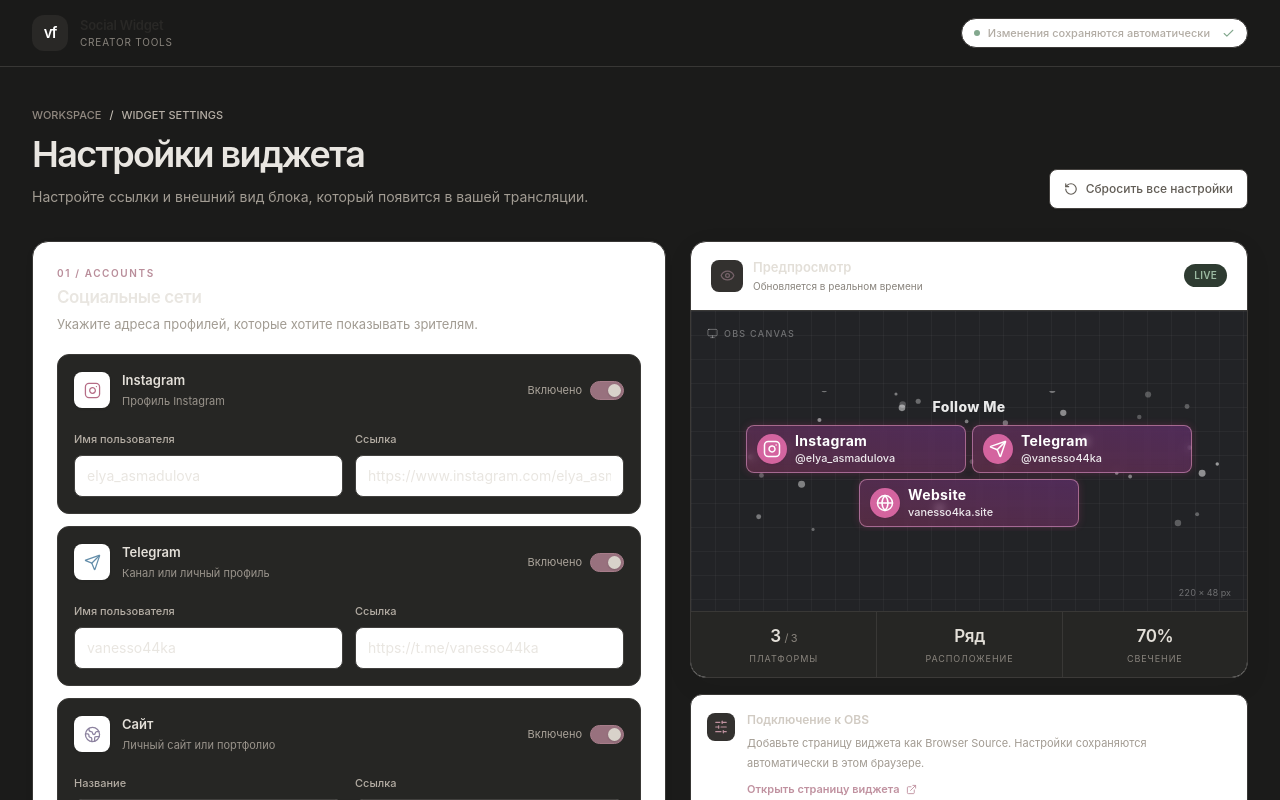
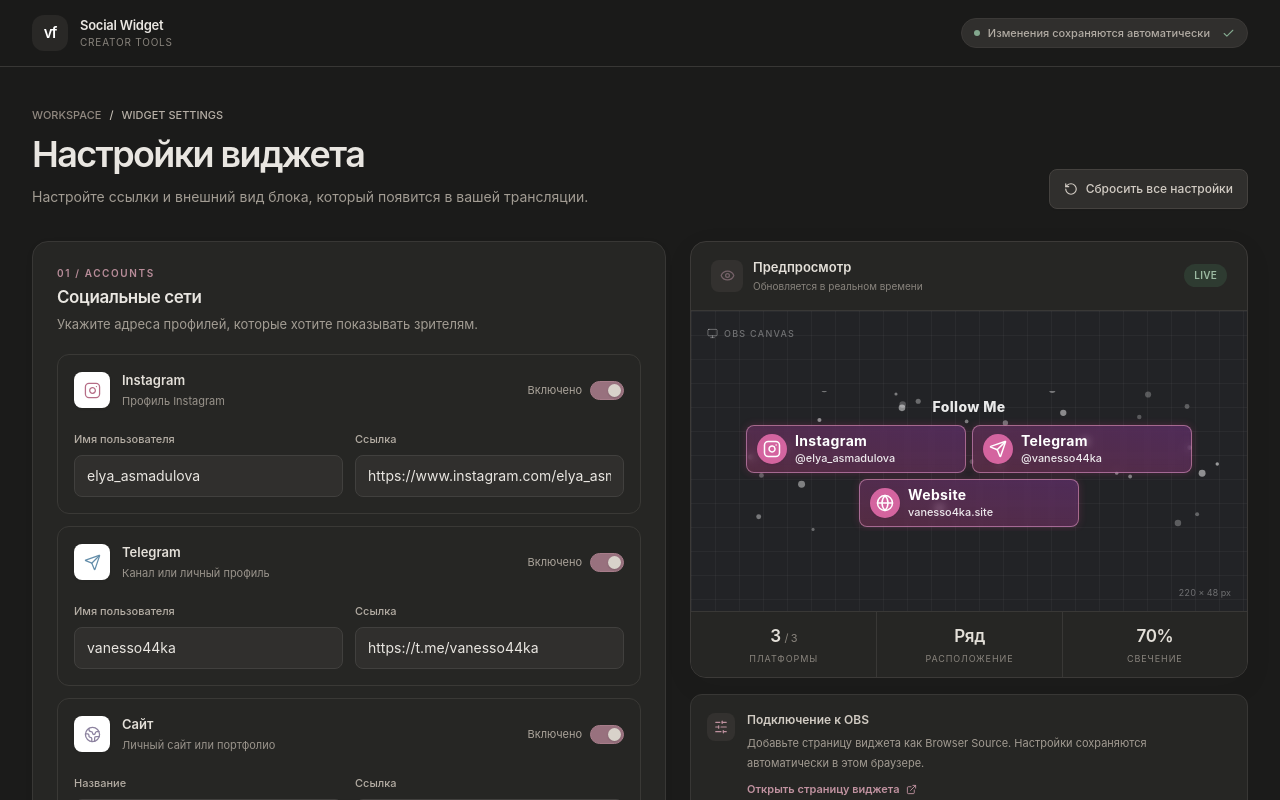
Before and after one commit to wnfy7teen/twitch-social-widget, a React (Vite) app: page /settings in a window 1280 px wide. Built offline with nearby package versions, Linux system fonts and the light colour scheme.

Commit message:
Fix contrast in dark settings dashboard

```diff
--- a/src/components/Settings.tsx
+++ b/src/components/Settings.tsx
@@ -14,7 +14,7 @@ interface SettingsProps {
 
 type SocialKey = 'instagram' | 'telegram' | 'website';
 
-const inputClass = "mt-1.5 w-full rounded-lg border border-[#41403e] bg-white px-3 py-2.5 text-sm text-[#e9e6e1] outline-none transition placeholder:text-[#817d77] hover:border-[#55524f] focus:border-[#a77d8a] focus:ring-2 focus:ring-[#a77d8a]/10";
+const inputClass = "mt-1.5 w-full rounded-lg border border-[#41403e] bg-[#302f2d] px-3 py-2.5 text-sm text-[#e9e6e1] outline-none transition placeholder:text-[#817d77] hover:border-[#55524f] focus:border-[#a77d8a] focus:ring-2 focus:ring-[#a77d8a]/10";
 const selectClass = inputClass + " cursor-pointer";
 
 function SectionHeading({ eyebrow, title, description }: { eyebrow: string; title: string; description?: string }) {
@@ -86,11 +86,11 @@ const Settings: React.FC<SettingsProps> = ({ config, setConfig }) => {
               <span className="text-[15px] font-semibold tracking-[-0.08em]">vf</span>
             </div>
             <div>
-              <p className="text-[13px] font-semibold tracking-[-0.02em] text-[#292826]">Social Widget</p>
+              <p className="text-[13px] font-semibold tracking-[-0.02em] text-[#e9e6e1]">Social Widget</p>
               <p className="text-[10px] tracking-[0.08em] text-[#89847d]">CREATOR TOOLS</p>
             </div>
           </div>
-          <div className="flex items-center gap-2 rounded-full border border-[#3b3937] bg-white px-3 py-1.5">
+          <div className="flex items-center gap-2 rounded-full border border-[#3b3937] bg-[#302f2d] px-3 py-1.5">
             <span className="h-1.5 w-1.5 rounded-full bg-[#83a88e]" />
             <span className="text-[11px] font-medium text-[#b2aca4]">Изменения сохраняются автоматически</span>
             <Check size={13} className="ml-1 text-[#83a88e]" />
@@ -108,14 +108,14 @@ const Settings: React.FC<SettingsProps> = ({ config, setConfig }) => {
             <p className="mt-2 max-w-xl text-[14px] leading-6 text-[#a29c93]">Настройте ссылки и внешний вид блока, который появится в вашей трансляции.</p>
           </div>
           <button type="button" onClick={resetAll}
-            className="inline-flex h-10 items-center justify-center gap-2 self-start rounded-lg border border-[#45423f] bg-white px-3.5 text-[12px] font-medium text-[#625d56] shadow-sm transition hover:border-[#71515d] hover:bg-[#30292b] hover:text-[#c18c9d] sm:self-auto">
+            className="inline-flex h-10 items-center justify-center gap-2 self-start rounded-lg border border-[#45423f] bg-[#302f2d] px-3.5 text-[12px] font-medium text-[#d1cbc3] shadow-sm transition hover:border-[#71515d] hover:bg-[#30292b] hover:text-[#c18c9d] sm:self-auto">
             <RotateCcw size={14} /> Сбросить все настройки
           </button>
         </div>
 
         <div className="grid grid-cols-1 items-start gap-6 xl:grid-cols-[minmax(0,1fr)_minmax(390px,0.88fr)]">
           <div className="space-y-5">
-            <section className="rounded-2xl border border-[#383735] bg-white p-5 shadow-[0_2px_12px_rgba(39,34,29,0.025)] sm:p-6">
+            <section className="rounded-2xl border border-[#383735] bg-[#262624] p-5 shadow-[0_2px_12px_rgba(39,34,29,0.025)] sm:p-6">
               <SectionHeading eyebrow="01 / ACCOUNTS" title="Социальные сети" description="Укажите адреса профилей, которые хотите показывать зрителям." />
               <div className="space-y-3">
                 {(Object.keys(socialMeta) as SocialKey[]).map((key) => {
@@ -123,7 +123,7 @@ const Settings: React.FC<SettingsProps> = ({ config, setConfig }) => {
                   const Icon = meta.icon;
                   const item = localConfig[key];
                   return (
-                    <div key={key} className="rounded-xl border border-[#3a3936] bg-[#262624] p-4 transition-colors hover:border-[#ded8d2]">
+                    <div key={key} className="rounded-xl border border-[#3a3936] bg-[#262624] p-4 transition-colors hover:border-[#55514c]">
                       <div className="flex items-center justify-between gap-3">
                         <div className="flex min-w-0 items-center gap-3">
                           <div className="flex h-9 w-9 shrink-0 items-center justify-center rounded-lg bg-white shadow-[0_1px_3px_rgba(0,0,0,0.07)]" style={{ color: meta.accent }}>
@@ -155,7 +155,7 @@ const Settings: React.FC<SettingsProps> = ({ config, setConfig }) => {
               </div>
             </section>
 
-            <section className="rounded-2xl border border-[#383735] bg-white p-5 shadow-[0_2px_12px_rgba(39,34,29,0.025)] sm:p-6">
+            <section className="rounded-2xl border border-[#383735] bg-[#262624] p-5 shadow-[0_2px_12px_rgba(39,34,29,0.025)] sm:p-6">
               <SectionHeading eyebrow="02 / LAYOUT" title="Внешний вид" description="Общие параметры оформления и расположения блока." />
               <div className="grid grid-cols-1 gap-4 sm:grid-cols-2">
                 <label className="block">
@@ -179,7 +179,7 @@ const Settings: React.FC<SettingsProps> = ({ config, setConfig }) => {
                       ['purple', 'Фиолетовая', '#755b9e'],
                     ] as const).map(([value, label, color]) => (
                       <button key={value} type="button" onClick={() => handleChange('theme', value)}
-                        className={`flex items-center gap-2 rounded-lg border px-3 py-2.5 text-left text-[11px] font-medium transition ${localConfig.theme === value ? 'border-[#9c7884] bg-[#382e32] text-[#d2a7b3] ring-1 ring-[#9c7884]/20' : 'border-[#383735] bg-white text-[#b4ada4] hover:border-[#55514c]'}`}>
+                        className={`flex items-center gap-2 rounded-lg border px-3 py-2.5 text-left text-[11px] font-medium transition ${localConfig.theme === value ? 'border-[#9c7884] bg-[#382e32] text-[#d2a7b3] ring-1 ring-[#9c7884]/20' : 'border-[#383735] bg-[#302f2d] text-[#b4ada4] hover:border-[#77716a]'}`}>
                         <span className="h-3 w-3 rounded-full" style={{ backgroundColor: color }} />{label}
                       </button>
                     ))}
@@ -188,7 +188,7 @@ const Settings: React.FC<SettingsProps> = ({ config, setConfig }) => {
               </div>
             </section>
 
-            <section className="rounded-2xl border border-[#383735] bg-white p-5 shadow-[0_2px_12px_rgba(39,34,29,0.025)] sm:p-6">
+            <section className="rounded-2xl border border-[#383735] bg-[#262624] p-5 shadow-[0_2px_12px_rgba(39,34,29,0.025)] sm:p-6">
               <div className="mb-5 flex items-center justify-between gap-3">
                 <SectionHeading eyebrow="03 / DIMENSIONS" title="Размеры карточек" description="Точная подгонка под композицию вашей сцены в OBS." />
                 <button type="button" onClick={() => updateConfig({ ...localConfig, ...defaultCardSizes })}
@@ -204,7 +204,7 @@ const Settings: React.FC<SettingsProps> = ({ config, setConfig }) => {
               </div>
             </section>
 
-            <section className="rounded-2xl border border-[#383735] bg-white p-5 shadow-[0_2px_12px_rgba(39,34,29,0.025)] sm:p-6">
+            <section className="rounded-2xl border border-[#383735] bg-[#262624] p-5 shadow-[0_2px_12px_rgba(39,34,29,0.025)] sm:p-6">
               <SectionHeading eyebrow="04 / MOTION" title="Анимация и эффекты" description="Настройте характер появления карточек и интенсивность подсветки." />
               <div className="grid grid-cols-1 gap-x-8 gap-y-6 sm:grid-cols-2">
                 <RangeControl label="Длительность анимации" value={localConfig.animationSpeed} min={0.1} max={3} step={0.1} suffix=" с" onChange={(value) => handleChange('animationSpeed', value)} />
@@ -222,7 +222,7 @@ const Settings: React.FC<SettingsProps> = ({ config, setConfig }) => {
               </div>
             </section>
 
-            <section className="rounded-2xl border border-[#383735] bg-white p-5 shadow-[0_2px_12px_rgba(39,34,29,0.025)] sm:p-6">
+            <section className="rounded-2xl border border-[#383735] bg-[#262624] p-5 shadow-[0_2px_12px_rgba(39,34,29,0.025)] sm:p-6">
               <SectionHeading eyebrow="05 / VISIBILITY" title="Поведение виджета" description="Автоматическое скрытие и повторное появление во время трансляции." />
               <div className="flex items-center justify-between gap-4">
                 <div>
@@ -242,7 +242,7 @@ const Settings: React.FC<SettingsProps> = ({ config, setConfig }) => {
           </div>
 
           <aside className="xl:sticky xl:top-[88px]">
-            <div className="overflow-hidden rounded-2xl border border-[#3c3a38] bg-white shadow-[0_8px_30px_rgba(39,34,29,0.055)]">
+            <div className="overflow-hidden rounded-2xl border border-[#3c3a38] bg-[#262624] shadow-[0_8px_30px_rgba(39,34,29,0.055)]">
               <div className="flex items-center justify-between border-b border-[#393836] px-5 py-4">
                 <div className="flex items-center gap-2.5">
                   <div className="flex h-8 w-8 items-center justify-center rounded-lg bg-[#33312f] text-[#77636a]"><Eye size={15} /></div>
@@ -267,7 +267,7 @@ const Settings: React.FC<SettingsProps> = ({ config, setConfig }) => {
               </div>
             </div>
 
-            <div className="mt-4 rounded-xl border border-[#383735] bg-white p-4">
+            <div className="mt-4 rounded-xl border border-[#383735] bg-[#262624] p-4">
               <div className="flex items-start gap-3">
                 <div className="mt-0.5 flex h-7 w-7 shrink-0 items-center justify-center rounded-lg bg-[#33312f] text-[#c092a0]"><SlidersHorizontal size={14} /></div>
                 <div>
```
